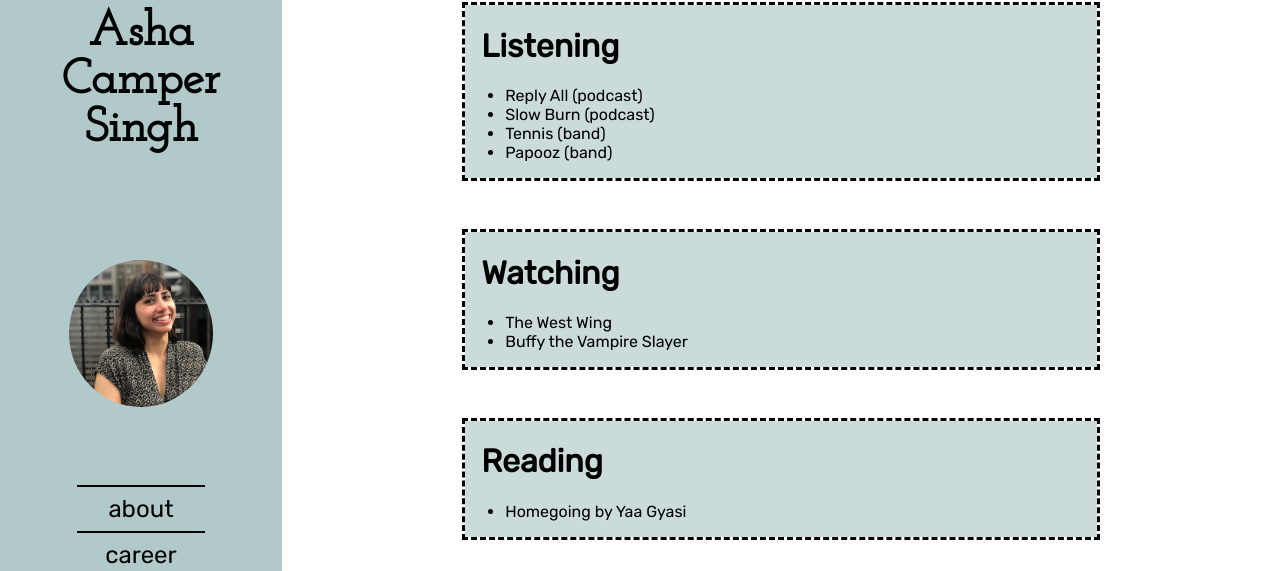
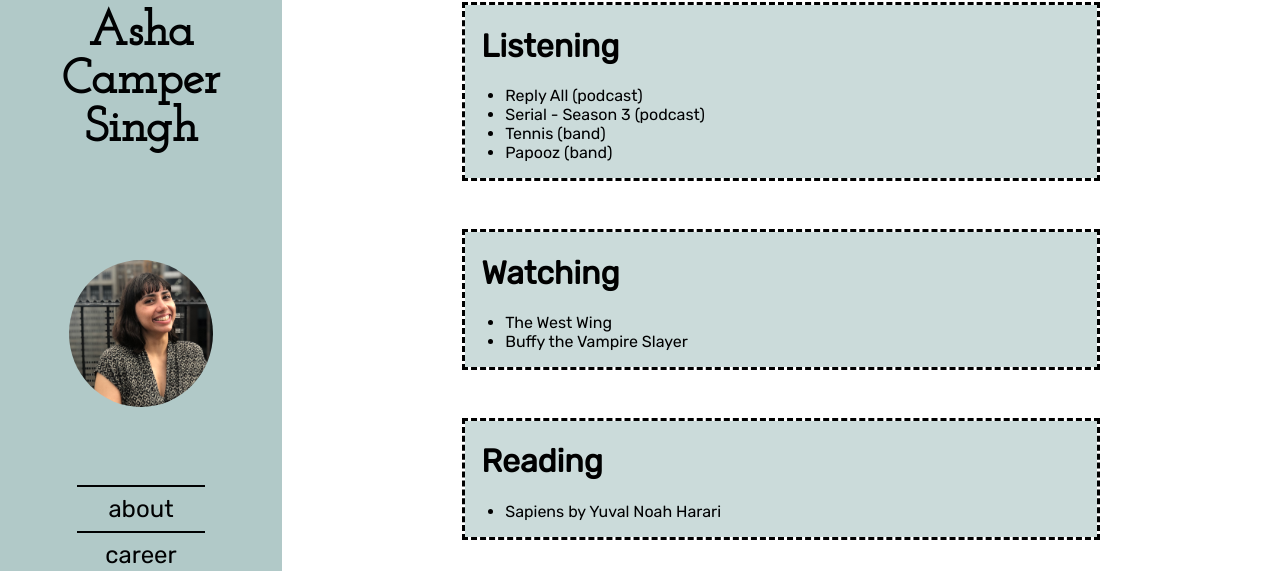
Before and after one commit to ashacs/ashacs.github.io, a React (Create React App) app: page /interests in a window 1280 px wide. Shown: the part 97-668 px from the top of the page. Built offline with nearby package versions, Linux system fonts and the light colour scheme; a web font is replaced by a local one.

Commit message:
Update listening/reading

```diff
--- a/src/Components/Interests/index.js
+++ b/src/Components/Interests/index.js
@@ -17,8 +17,8 @@ class Interests extends Component {
           link: "https://gimletmedia.com/shows/reply-all"
         },
         {
-          title: "Slow Burn (podcast)",
-          link: "https://slate.com/podcasts/slow-burn/s4/david-duke"
+          title: "Serial - Season 3 (podcast)",
+          link: "https://serialpodcast.org/season-three/about"
         },
         {
           title: 'Tennis (band)',
@@ -37,8 +37,8 @@ class Interests extends Component {
     {
       title: "Reading",
       items: [{
-        title: "Homegoing by Yaa Gyasi",
-        link: "https://www.goodreads.com/book/show/27071490-homegoing"
+        title: "Sapiens by Yuval Noah Harari",
+        link: "https://www.goodreads.com/book/show/23692271-sapiens"
       }]
     }
   ];
```
